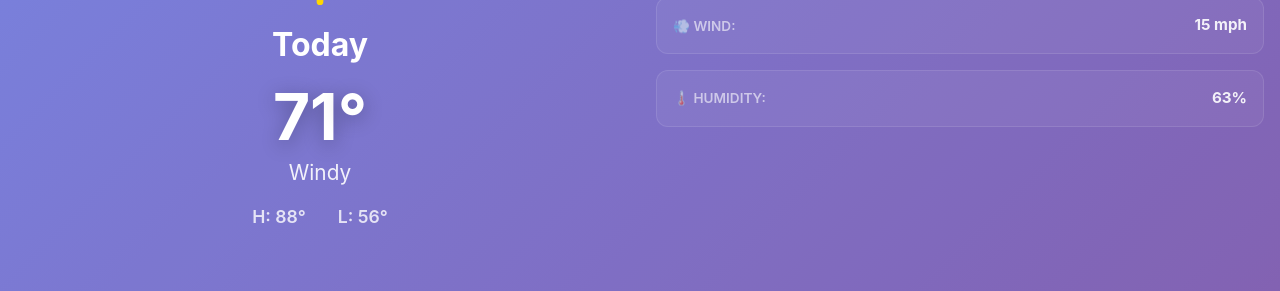
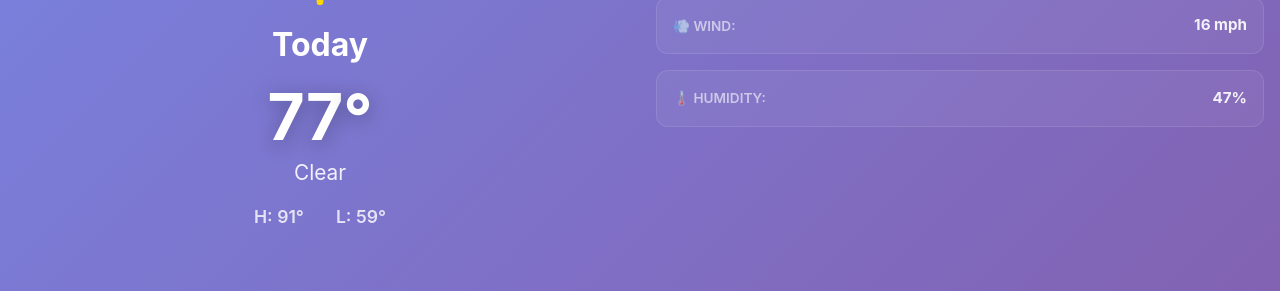
Before and after one commit to Bungles17x/Weather-Forecaster, a React (Vite) app: page /forecast in a window 1280 px wide. Shown: the part 661-952 px from the top of the page. Built offline with nearby package versions, Linux system fonts and the light colour scheme.

Commit message:
Fix forecast refresh functionality with consistent data generation and working refresh buttons

```diff
--- a/src/pages/ForecastPage.jsx
+++ b/src/pages/ForecastPage.jsx
@@ -12,8 +12,14 @@ const ForecastPage = () => {
   const [error, setError] = useState(null)
   const [location, setLocation] = useState('New York, NY')
 
-  // Mock comprehensive forecast data
-  const generateMockForecastData = useCallback(() => {
+  // Mock comprehensive forecast data with consistent generation
+  const generateMockForecastData = useCallback((seed = null) => {
+    // Use seed for consistent data generation
+    const random = seed ? () => {
+      const x = Math.sin(seed++) * 10000
+      return x - Math.floor(x)
+    } : Math.random
+
     const today = new Date()
     const hourly = []
     const daily = []
@@ -23,12 +29,12 @@ const ForecastPage = () => {
       const hour = new Date(today.getTime() + i * 60 * 60 * 1000)
       hourly.push({
         time: hour.toLocaleTimeString('en-US', { hour: '2-digit', minute: '2-digit' }),
-        temperature: Math.floor(65 + Math.random() * 15),
-        condition: ['Partly Cloudy', 'Sunny', 'Mostly Cloudy', 'Clear', 'Light Rain'][Math.floor(Math.random() * 5)],
-        precipitation: Math.random() > 0.7 ? Math.floor(Math.random() * 100) : 0,
-        windSpeed: Math.floor(5 + Math.random() * 15),
-        windDirection: ['N', 'NE', 'E', 'SE', 'S', 'SW', 'W', 'NW'][Math.floor(Math.random() * 8)],
-        humidity: Math.floor(40 + Math.random() * 40)
+        temperature: Math.floor(65 + random() * 15),
+        condition: ['Partly Cloudy', 'Sunny', 'Mostly Cloudy', 'Clear', 'Light Rain'][Math.floor(random() * 5)],
+        precipitation: random() > 0.7 ? Math.floor(random() * 100) : 0,
+        windSpeed: Math.floor(5 + random() * 15),
+        windDirection: ['N', 'NE', 'E', 'SE', 'S', 'SW', 'W', 'NW'][Math.floor(random() * 8)],
+        humidity: Math.floor(40 + random() * 40)
       })
     }
 
@@ -37,32 +43,41 @@ const ForecastPage = () => {
       const date = new Date(today.getTime() + i * 24 * 60 * 60 * 1000)
       const dayName = date.toLocaleDateString('en-US', { weekday: 'long' })
       const conditions = ['Sunny', 'Partly Cloudy', 'Mostly Cloudy', 'Rainy', 'Thunderstorms', 'Clear', 'Light Rain', 'Foggy', 'Windy', 'Mixed Conditions']
-      const condition = conditions[Math.floor(Math.random() * conditions.length)]
+      const condition = conditions[Math.floor(random() * conditions.length)]
 
       daily.push({
         date: date.toLocaleDateString('en-US', { month: 'short', day: 'numeric' }),
         dayName: dayName,
-        high: Math.floor(70 + Math.random() * 25),
-        low: Math.floor(50 + Math.random() * 15),
+        high: Math.floor(70 + random() * 25),
+        low: Math.floor(50 + random() * 15),
         condition: condition,
-        precipitation: Math.random() > 0.6 ? Math.floor(Math.random() * 80) : 0,
-        windSpeed: Math.floor(5 + Math.random() * 20),
-        humidity: Math.floor(30 + Math.random() * 50)
+        precipitation: random() > 0.6 ? Math.floor(random() * 80) : 0,
+        windSpeed: Math.floor(5 + random() * 20),
+        humidity: Math.floor(30 + random() * 50)
       })
     }
 
     return { hourly, daily }
   }, [])
 
-  useEffect(() => {
-    // Simulate loading and generate data
+  // Refresh function
+  const handleRefresh = useCallback(() => {
+    setLoading(true)
+    setError(null)
+
+    // Simulate API call with consistent data
     setTimeout(() => {
-      const data = generateMockForecastData()
+      const data = generateMockForecastData(Date.now())
       setHourlyData(data.hourly)
       setForecastData(data.daily)
       setLoading(false)
-    }, 1000)
+    }, 500)
   }, [generateMockForecastData])
+
+  useEffect(() => {
+    // Initial load
+    handleRefresh()
+  }, [handleRefresh])
 
   const tabs = [
     { id: 'today', label: 'Today', icon: '☀️' },
@@ -134,7 +149,7 @@ const ForecastPage = () => {
       <div className="hourly-header">
         <h3>⏰ Hourly Forecast</h3>
         <div className="hourly-controls">
-          <button className="control-btn btn-primary">🔄 Refresh</button>
+          <button className="control-btn btn-primary" onClick={handleRefresh}>🔄 Refresh</button>
           <button className="control-btn btn-secondary">📊 Export</button>
         </div>
       </div>
@@ -167,7 +182,7 @@ const ForecastPage = () => {
       <div className="daily-header">
         <h3>📅 Daily Forecast</h3>
         <div className="daily-controls">
-          <button className="control-btn btn-primary">🔄 Refresh</button>
+          <button className="control-btn btn-primary" onClick={handleRefresh}>🔄 Refresh</button>
           <button className="control-btn btn-secondary">📊 Export</button>
           <button className="control-btn btn-secondary">📧 Share</button>
         </div>
@@ -210,7 +225,7 @@ const ForecastPage = () => {
       <div className="extended-header">
         <h3>📆 Extended Forecast</h3>
         <div className="extended-controls">
-          <button className="control-btn btn-primary">🔄 Refresh</button>
+          <button className="control-btn btn-primary" onClick={handleRefresh}>🔄 Refresh</button>
           <button className="control-btn btn-secondary">📊 Export</button>
           <button className="control-btn btn-secondary">📧 Share</button>
           <button className="control-btn btn-secondary">📅 Calendar</button>
@@ -248,7 +263,7 @@ const ForecastPage = () => {
       <div className="ten-day-header">
         <h3>🗓️ 10-Day Forecast</h3>
         <div className="ten-day-controls">
-          <button className="control-btn btn-primary">🔄 Refresh</button>
+          <button className="control-btn btn-primary" onClick={handleRefresh}>🔄 Refresh</button>
           <button className="control-btn btn-secondary">📊 Export</button>
           <button className="control-btn btn-secondary">📧 Share</button>
           <button className="control-btn btn-secondary">📅 Calendar</button>
@@ -295,7 +310,7 @@ const ForecastPage = () => {
         <div className="summary-header">
           <h3>📊 Forecast Summary</h3>
           <div className="summary-controls">
-            <button className="control-btn btn-primary">🔄 Refresh</button>
+            <button className="control-btn btn-primary" onClick={handleRefresh}>🔄 Refresh</button>
             <button className="control-btn btn-secondary">📊 Export</button>
             <button className="control-btn btn-secondary">📧 Share</button>
             <button className="control-btn btn-secondary">📈 Analysis</button>
```
